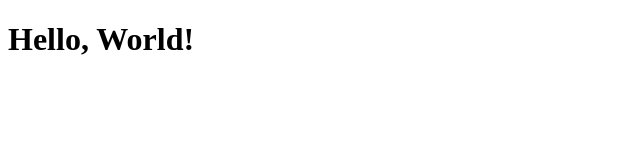
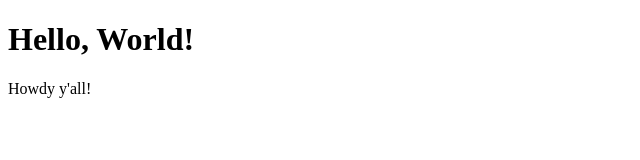
Before and after one commit to bckozlowski/test-server, a website: page client/static/index.html in a window 1280 px wide. Shown: the whole page, without its empty margins (0-640 px from the left). Drawn offline with Linux system fonts and the light colour scheme.

Commit message:
Test commit

```diff
--- a/client/static/index.html
+++ b/client/static/index.html
@@ -3,5 +3,6 @@
     <head></head>
     <body>
         <h1>Hello, World!</h1>
+        <p>Howdy y'all!</p>
     </body>
 </html>
```
